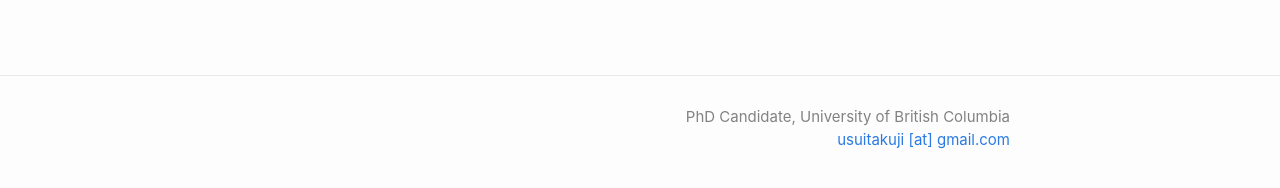
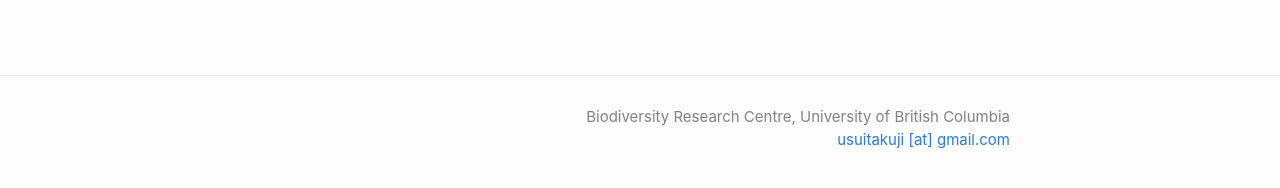
Before and after one commit to takujiusui/takujiusui.github.io, a Jekyll site: the page built from index.md, in a window 1280 px wide. Shown: the part 704-892 px from the top of the page. Built offline with Jekyll 4.4.1, drawn with Linux system fonts in a browser that asks for light colours.

```diff
--- a/_config.yml
+++ b/_config.yml
@@ -1,7 +1,7 @@
 # Descriptions
 title: Takuji Usui
 author:
-  name: PhD Candidate, University of British Columbia
+  name: Biodiversity Research Centre, University of British Columbia
   email: usuitakuji [at] gmail.com
 description:
 show_excerpts: true # set to true to show excerpts on the homepage
@@ -32,7 +32,7 @@ exclude:
 # Header nav
 navigation_header:
 - title: About
-  url: /
+  url: /about/
 - title: Research
   url: /research/
 - title: Publication
```
